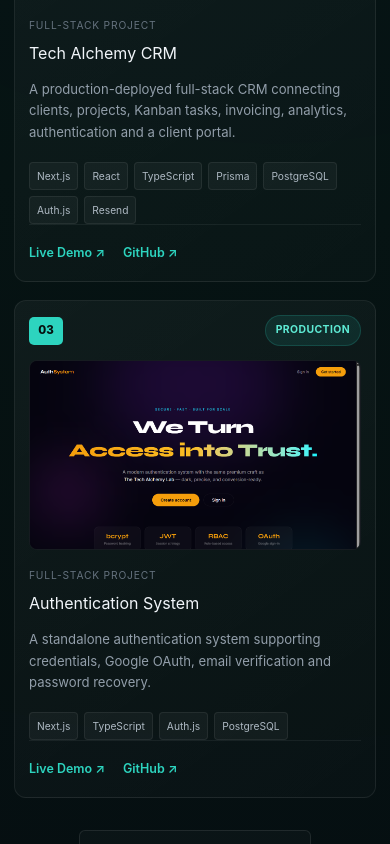
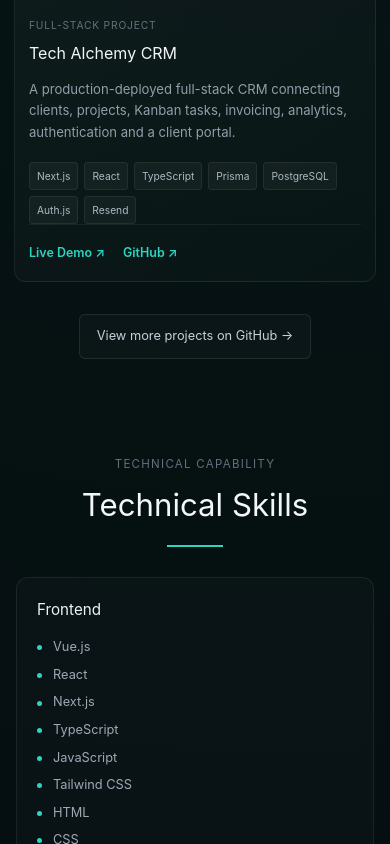
Before and after one commit to keketsoleu25/recruiter-magnet, a Vue app: page / in a window 390 px wide. Shown: the part 1916-2760 px from the top of the page. Built offline with nearby package versions, Linux system fonts and the light colour scheme.

Commit message:
fix: remove broken auth system from recruiter portfolio

```diff
--- a/src/components/ProjectsSection.vue
+++ b/src/components/ProjectsSection.vue
@@ -75,27 +75,6 @@ const projects: Project[] = [
       'https://tech-alchemy-crm.vercel.app',
     githubUrl:
       'https://github.com/keketsoleu25/tech-alchemy-crm',
-  },
-
-  {
-    number: '03',
-    title: 'Authentication System',
-    description:
-      'A standalone authentication system supporting credentials, Google OAuth, email verification and password recovery.',
-    technologies: [
-      'Next.js',
-      'TypeScript',
-      'Auth.js',
-      'PostgreSQL',
-    ],
-    image: '/images/auth-system.png',
-    imageAlt:
-      'Authentication System interface showing the secure authentication platform',
-    status: 'Production',
-    liveUrl:
-      'https://auth-system-cyan-one.vercel.app',
-    githubUrl:
-      'https://github.com/keketsoleu25/Auth-System',
   },
 ]
 </script>
@@ -284,7 +263,7 @@ const projects: Project[] = [
 
 .projects-grid {
   display: grid;
-  grid-template-columns: repeat(3, minmax(0, 1fr));
+  grid-template-columns: repeat(2, minmax(0, 1fr));
 
   gap: 18px;
 }
@@ -601,14 +580,6 @@ const projects: Project[] = [
   .projects-grid {
     grid-template-columns: repeat(2, minmax(0, 1fr));
   }
-
-  .project-card:last-child {
-    grid-column: 1 / -1;
-  }
-
-  .project-card:last-child .project-preview {
-    height: 280px;
-  }
 }
 
 /*
@@ -626,12 +597,7 @@ const projects: Project[] = [
     grid-template-columns: 1fr;
   }
 
-  .project-card:last-child {
-    grid-column: auto;
-  }
-
-  .project-preview,
-  .project-card:last-child .project-preview {
+  .project-preview {
     height: 240px;
   }
 }
@@ -657,8 +623,7 @@ const projects: Project[] = [
     padding: 14px 14px 0;
   }
 
-  .project-preview,
-  .project-card:last-child .project-preview {
+  .project-preview {
     height: 190px;
 
     margin: 14px;
@@ -692,8 +657,7 @@ const projects: Project[] = [
  */
 
 @media (max-width: 380px) {
-  .project-preview,
-  .project-card:last-child .project-preview {
+  .project-preview {
     height: 165px;
   }
 
```
